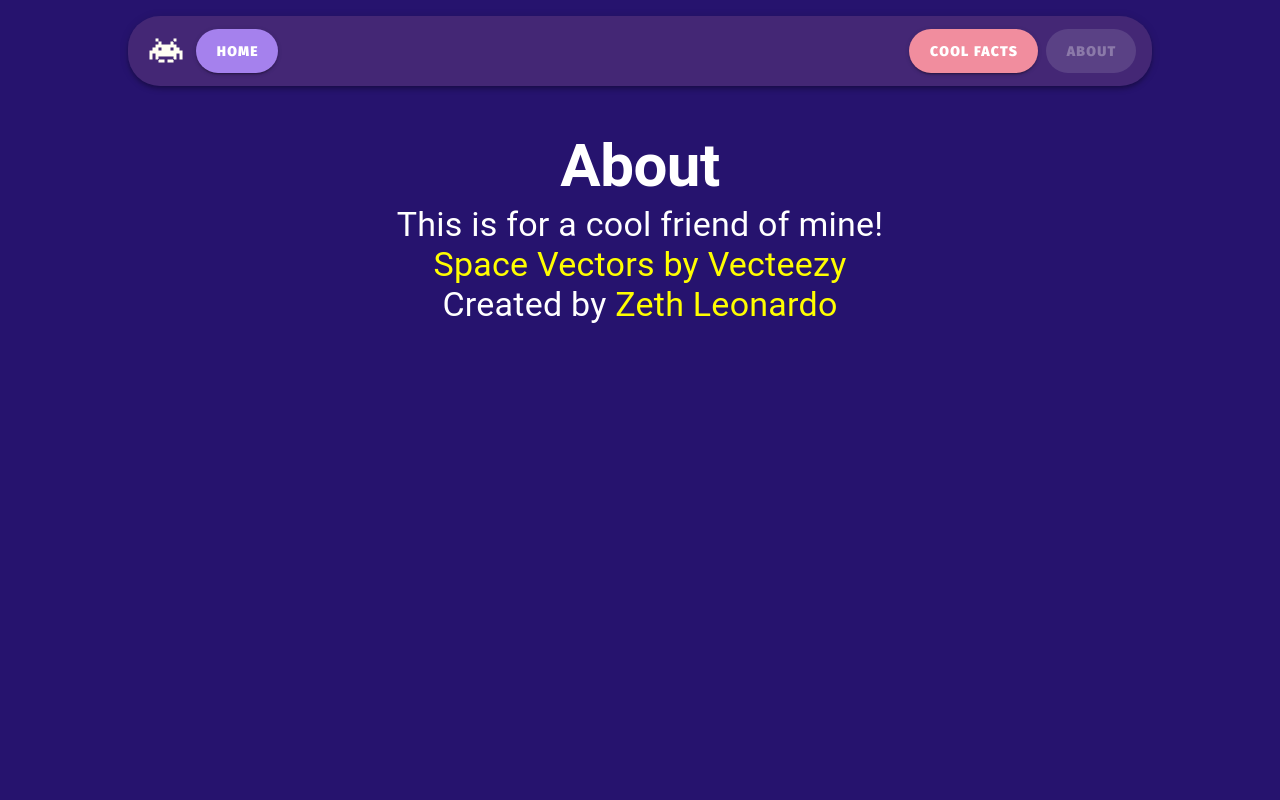
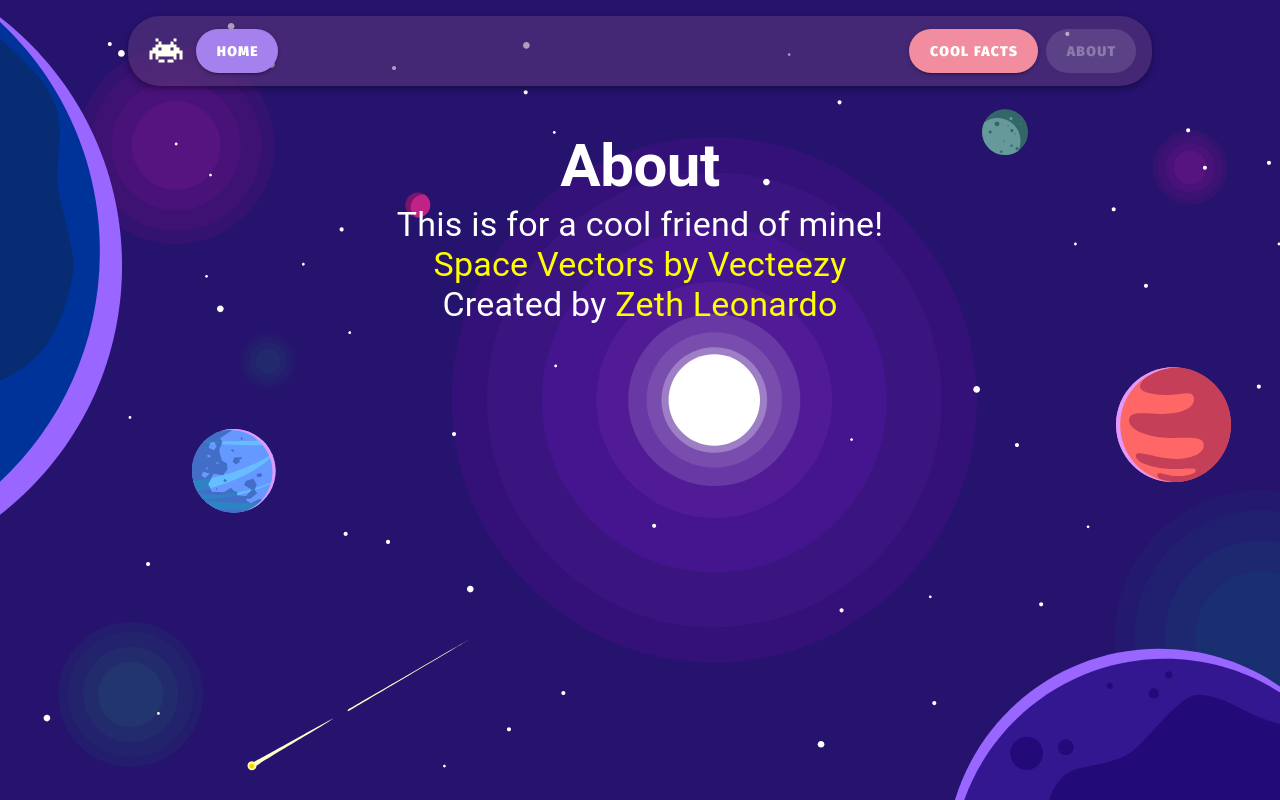
Before and after one commit to X1Zeth2X/spacey, a Vue app: page /about in a window 1280 px wide. Built offline with nearby package versions, Linux system fonts and the light colour scheme; what vue-masonry-css would draw is missing.

Commit message:
Use bg-space.

```diff
--- a/src/views/About.vue
+++ b/src/views/About.vue
@@ -1,5 +1,5 @@
 <template>
-<div id="about" class="tc-ns w-50-l w-60-md w-90 auto">
+<div id="about" class="tc-ns w-50-l w-60-md w-90 auto bg-space">
   <h1 class="display-3 font-weight-bold mb2">
     About
   </h1>
--- a/src/views/Facts.vue
+++ b/src/views/Facts.vue
@@ -1,5 +1,5 @@
 <template>
-<div id="facts" class="text-center mb4">
+<div id="facts" class="text-center bg-space">
   <h1 class="display-2 font-weight-bold mb2">
     Cool Space Fact 👽
   </h1>
--- a/src/views/Landing.vue
+++ b/src/views/Landing.vue
@@ -1,5 +1,5 @@
 <template>
-<div id="landing" class="text-center">
+<div id="landing" class="text-center bg-space">
   <h1 class="display-3 font-weight-bold mb2">
     Space-y
   </h1>
```
